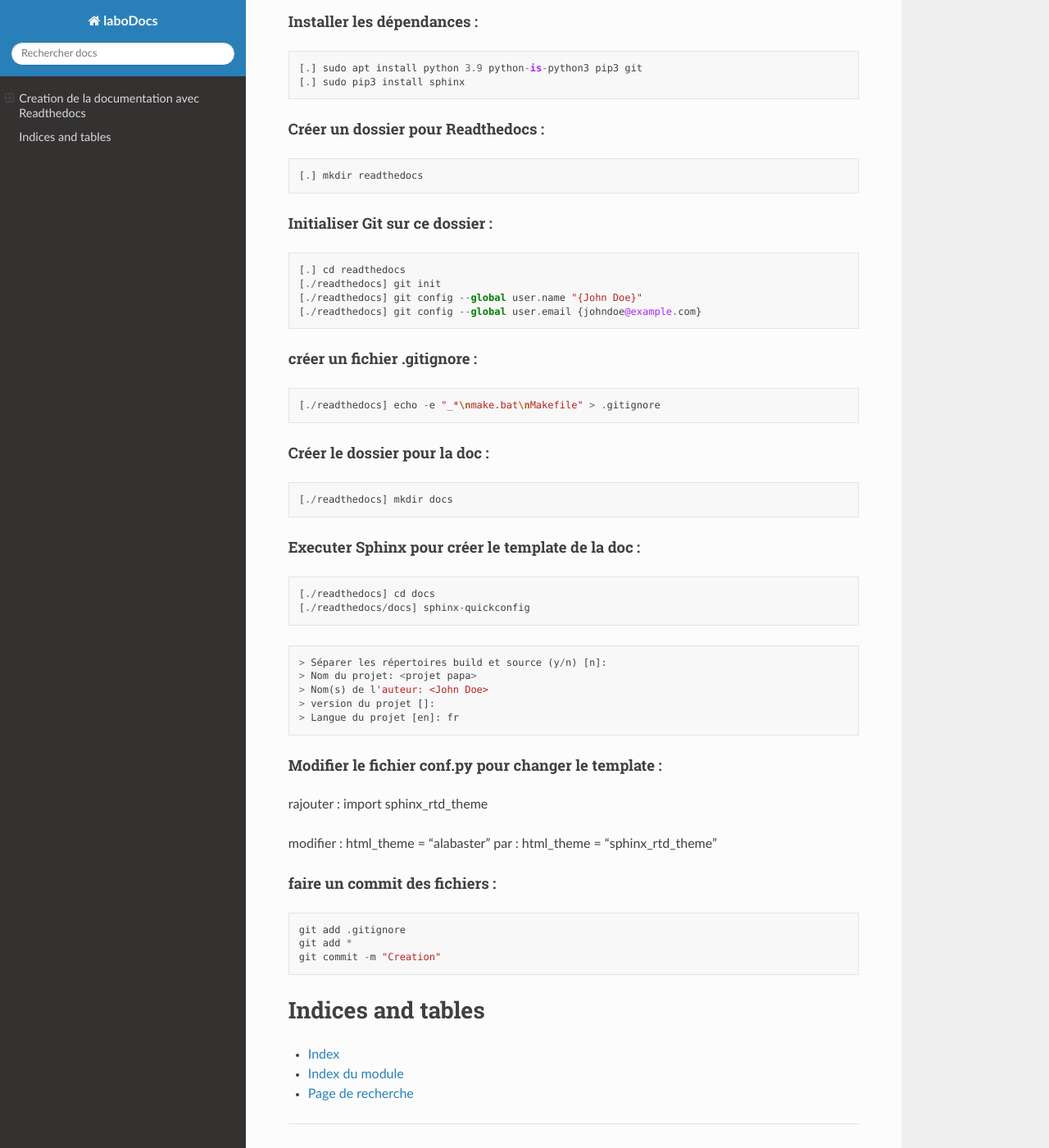
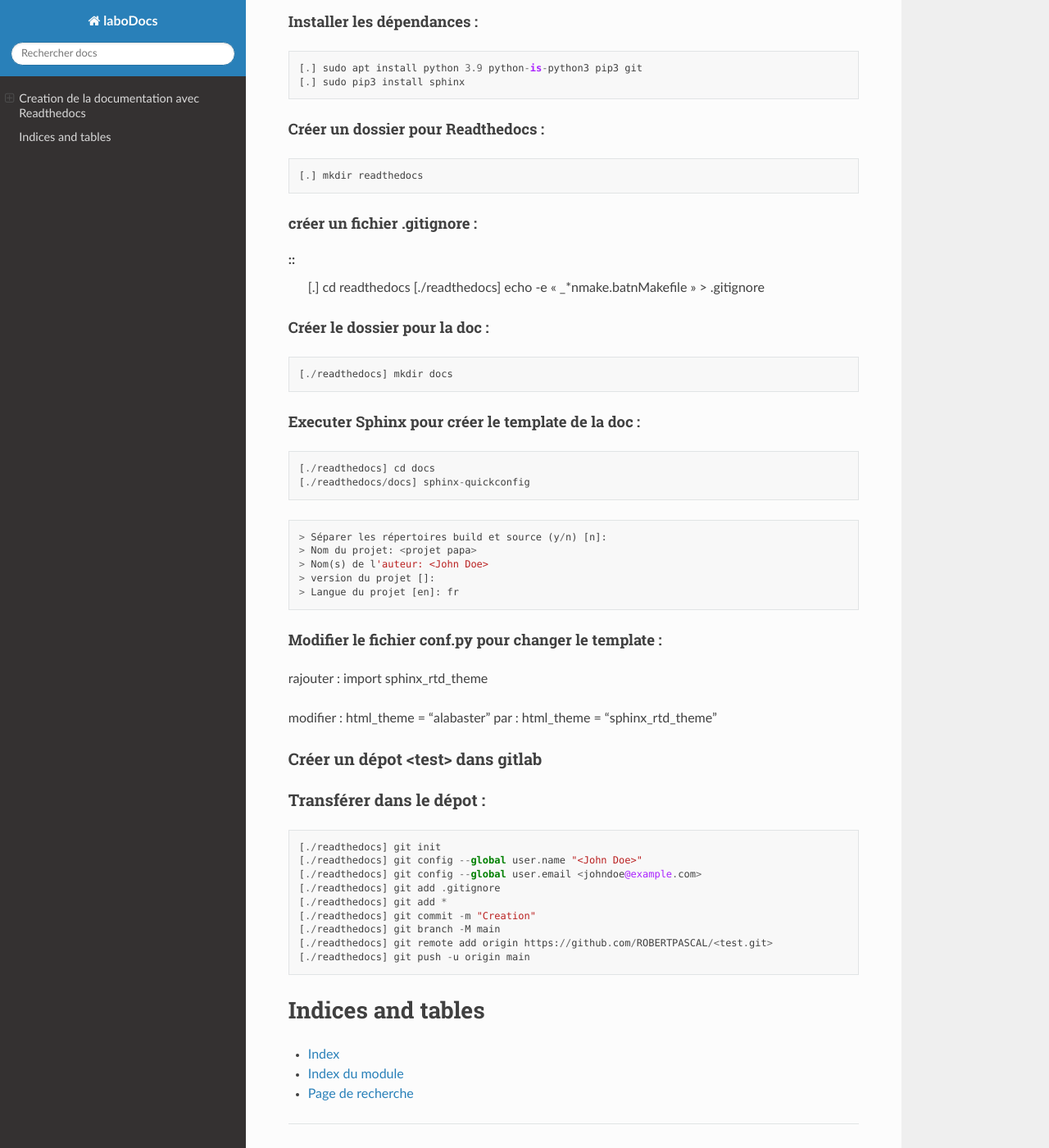
Before and after one commit to ROBERTPASCAL/LaboDocs, a Sphinx documentation site: the page built from docs/index.rst, in a window 1280 px wide and 1400 px high, scrolled down 252 px. Shown: the whole window at 82% size. Built offline with Sphinx 7.4.7 and the Read the Docs theme 2.0.0, drawn with Linux system fonts in a browser that asks for light colours.

Commit message:
Update index.rst

```diff
--- a/docs/index.rst
+++ b/docs/index.rst
@@ -22,19 +22,10 @@ Créer un dossier pour Readthedocs :
 
     [.] mkdir readthedocs
 
-Initialiser Git sur ce dossier :
-""""""""""""""""""""""""""""""""
-::
-
-    [.] cd readthedocs
-    [./readthedocs] git init
-    [./readthedocs] git config --global user.name "{John Doe}"
-    [./readthedocs] git config --global user.email {johndoe@example.com}
-
 créer un fichier .gitignore :
 """""""""""""""""""""""""""""
 ::
-
+    [.] cd readthedocs
     [./readthedocs] echo -e "_*\nmake.bat\nMakefile" > .gitignore
 
 Créer le dossier pour la doc :
@@ -65,13 +56,23 @@ rajouter : import sphinx_rtd_theme
 modifier : html_theme = 'alabaster'
 par : html_theme = 'sphinx_rtd_theme'
 
-faire un commit des fichiers :
-""""""""""""""""""""""""""""""
+
+Créer un dépot <test> dans gitlab
+^^^^^^^^^^^^^^^^^^^^^^^^^^^^^^^^^
+
+Transférer dans le dépot :
+^^^^^^^^^^^^^^^^^^^^^^^^^^
 ::
 
-    git add .gitignore
-    git add *
-    git commit -m "Creation"
+    [./readthedocs] git init
+    [./readthedocs] git config --global user.name "<John Doe>"
+    [./readthedocs] git config --global user.email <johndoe@example.com>
+    [./readthedocs] git add .gitignore
+    [./readthedocs] git add *
+    [./readthedocs] git commit -m "Creation"
+    [./readthedocs] git branch -M main
+    [./readthedocs] git remote add origin https://github.com/ROBERTPASCAL/<test.git>
+    [./readthedocs] git push -u origin main
 
 
 .. toctree::
```
